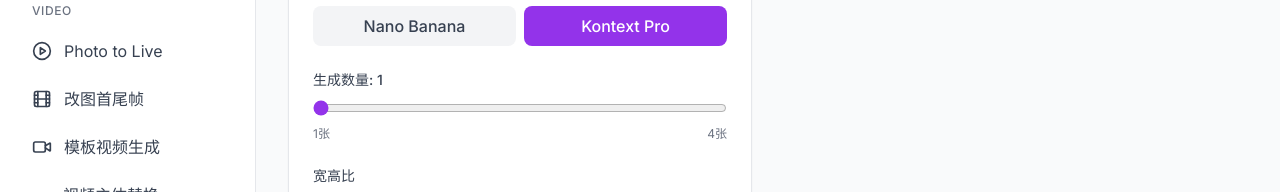
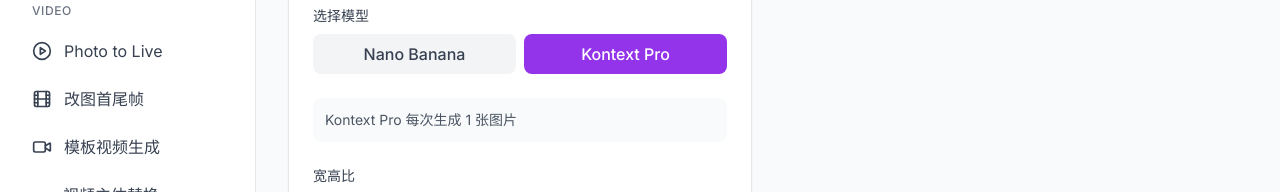
Before and after one commit to superlion8/sparkit, a Next.js app: page /image-to-image in a window 1280 px wide. Both pictures are taken after a click on the button "Kontext Pro". Shown: the part 437-629 px from the top of the page. Built offline with nearby package versions, Linux system fonts and the light colour scheme; no server answers.

Commit message:
修复图生图功能中 Kontext Pro 的请求问题：限制为每次生成1张图片，添加调试日志，改进UI提示

```diff
--- a/app/image-to-image/page.tsx
+++ b/app/image-to-image/page.tsx
@@ -72,7 +72,10 @@
       // Step 2: Generate images
       const allImages: string[] = [];
 
-      for (let i = 0; i < numImages; i++) {
+      // For Flux/Kontext Pro, only generate 1 image per request (API limitation)
+      const actualNumImages = model === "flux" ? 1 : numImages;
+
+      for (let i = 0; i < actualNumImages; i++) {
         const formData = new FormData();
         formData.append("prompt", prompt);
 
@@ -82,10 +85,16 @@
             formData.append("images", image);
           });
         } else {
+          // Flux/Kontext Pro only supports single image
+          if (uploadedImages.length === 0) {
+            throw new Error("请至少上传一张图片");
+          }
           formData.append("image", uploadedImages[0]);
         }
 
         const endpoint = model === "gemini" ? "/api/generate/gemini" : "/api/generate/flux";
+
+        console.log(`[Image-to-Image] 准备发送请求 - Model: ${model}, Endpoint: ${endpoint}, Image count: ${uploadedImages.length}, Prompt length: ${prompt.length}, Iteration: ${i + 1}/${actualNumImages}`);
 
         const response = await fetch(endpoint, {
           method: "POST",
@@ -94,6 +103,8 @@
           },
           body: formData,
         });
+
+        console.log(`[Image-to-Image] 请求响应状态 - Status: ${response.status}, OK: ${response.ok}`);
 
         if (!response.ok) {
           let errorData: any;
@@ -118,11 +129,14 @@
             };
           }
 
+          console.error(`[Image-to-Image] 请求失败 - Error:`, errorData);
           setErrorDetails(errorData);
           throw new Error(errorData.error || errorData.statusText || "Generation failed");
         }
 
         const data = await response.json();
+        console.log(`[Image-to-Image] 响应数据 - Images count: ${data.images?.length || 0}, Has requestId: ${!!data.requestId}`);
+
         if (data.images && data.images.length > 0) {
           const taskType = model === "flux" ? "image_to_image_flux" : "image_to_image_gemini";
           const baseTaskId =
@@ -149,6 +163,8 @@
             ? data.base64Images
             : data.images;
           allImages.push(...displayImages);
+        } else {
+          console.warn(`[Image-to-Image] API 返回成功但没有图片数据 - Response:`, data);
         }
       }
 
@@ -241,6 +257,7 @@
                 )}
               </div>
 
+              {model === "gemini" && (
                 <div>
                   <label className="block text-sm font-medium text-gray-700 mb-2">
                     生成数量: {numImages}
@@ -258,6 +275,12 @@
                     <span>4张</span>
                   </div>
                 </div>
+              )}
+              {model === "flux" && (
+                <div className="text-sm text-gray-600 bg-gray-50 p-3 rounded-lg">
+                  <p>Kontext Pro 每次生成 1 张图片</p>
+                </div>
+              )}
 
               <div>
                 <label className="block text-sm font-medium text-gray-700 mb-2">
```
Lines whose indentation alone changed are shown as unchanged.
